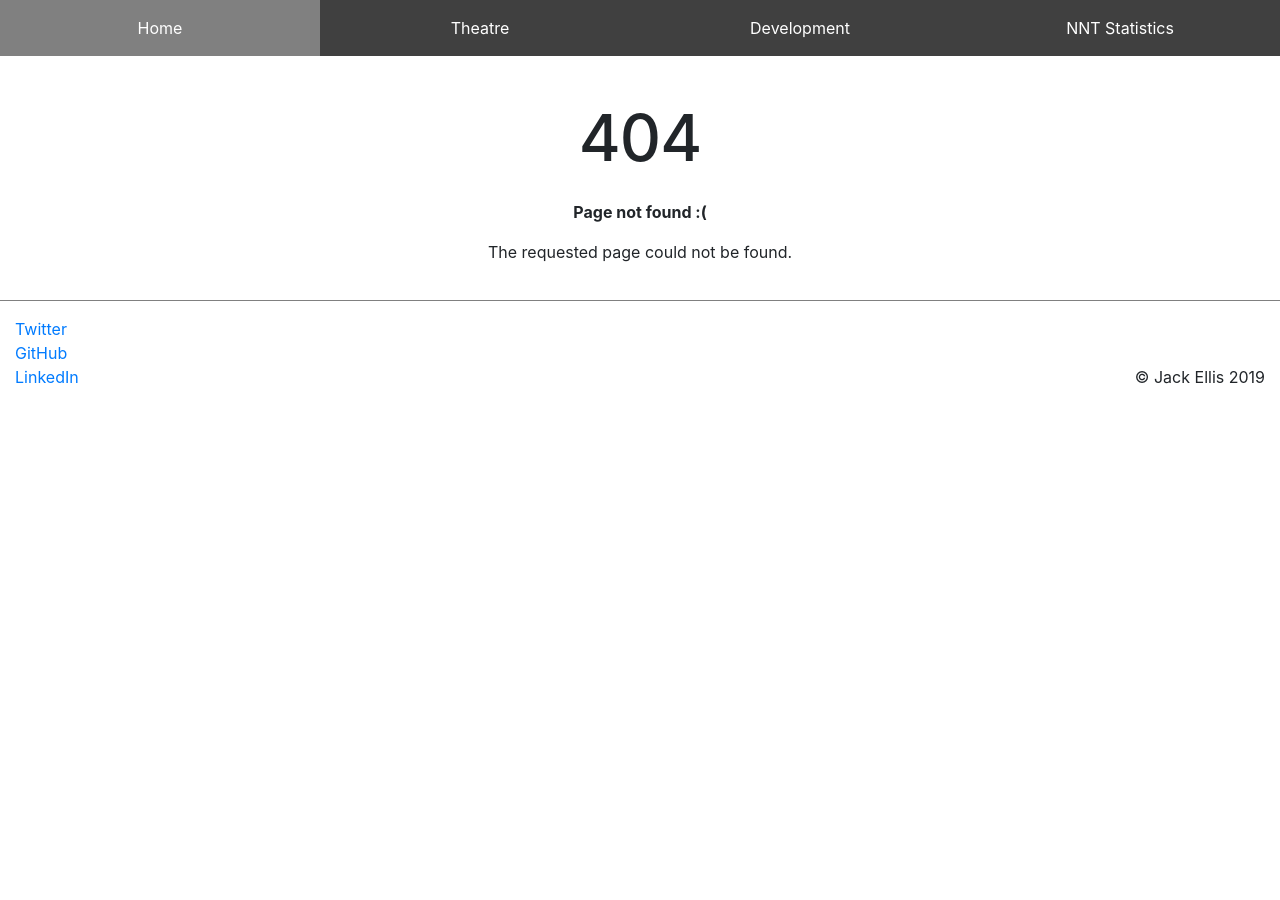
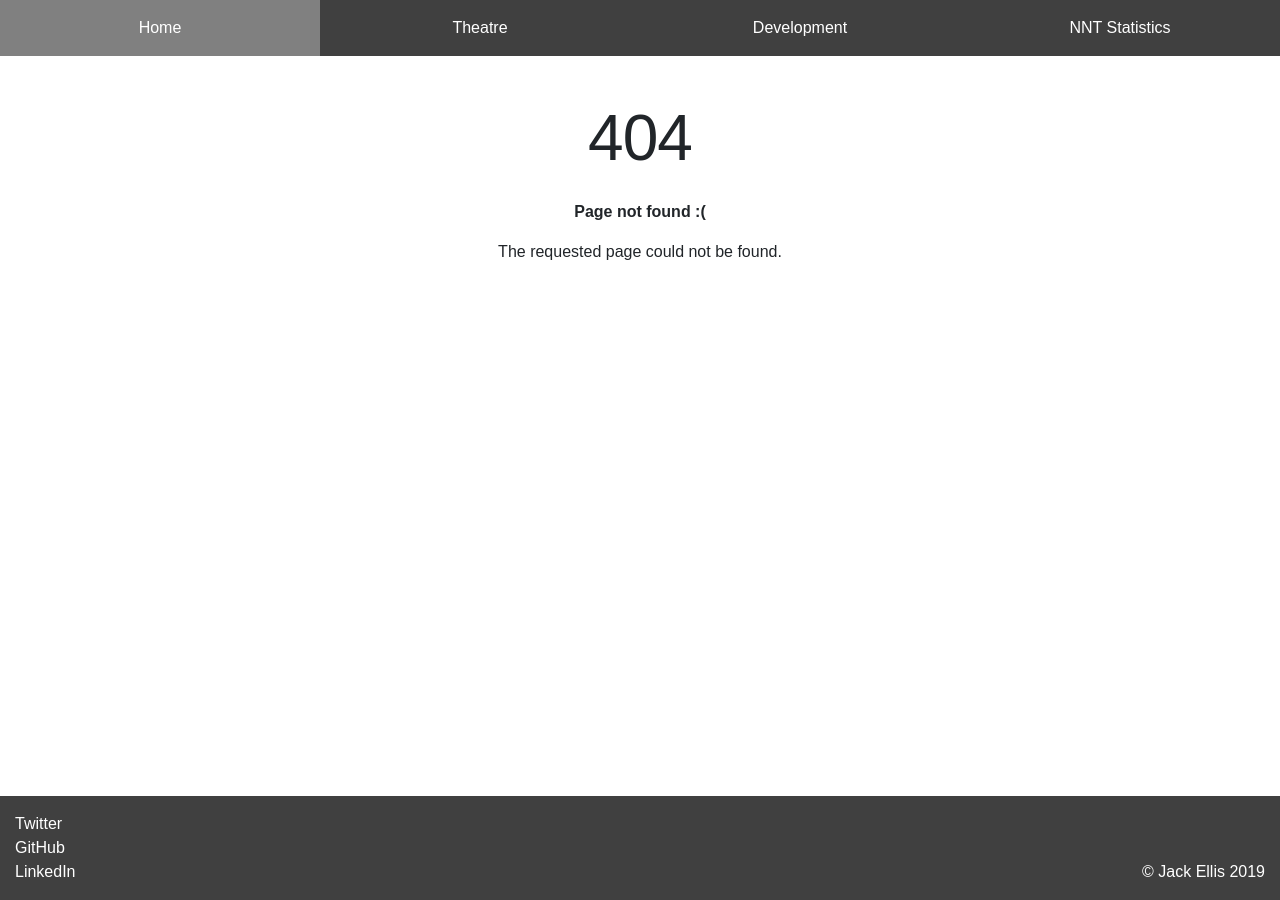
Before and after one commit to GingertronMk1/gingertronmk1.github.io, a Jekyll site: the page built from 404.html, in a window 1280 px wide. Built offline with Jekyll 4.4.1, drawn with Linux system fonts in a browser that asks for light colours.

Commit message:
Class and style updates to stick the footer to the bottom of the page regardless of length

```diff
--- a/_layouts/default.html
+++ b/_layouts/default.html
@@ -15,7 +15,7 @@
     {% include hero.html content=page.title %}
     {% endif %}
 
-    <div class="container row mx-auto px-auto">
+    <div class="content container row mx-auto px-auto">
       {{ content }}
     </div>
 
--- a/_sass/global.scss
+++ b/_sass/global.scss
@@ -2,9 +2,16 @@
  * GLOBAL STYLING
  */
 
-html {
+html,
+body {
+  height: 100%;
   font-family: sans-serif;
   overflow-x: hidden;
+}
+
+body {
+  display: flex;
+  flex-direction: column;
 }
 
 h1,
@@ -21,8 +28,11 @@
   text-decoration: none;
 }
 
+.content {
+  flex: 1 0 auto;
+}
 /*
- *  INCLUDES STYLING
+ *  `_INCLUDES` STYLING
  */
 
 // HEADER
@@ -43,8 +53,10 @@
 // FOOTER
 
 footer {
-  border-top: 0.1rem solid grey;
   padding: 1rem;
+  background-color: $grey-1;
+  color: $white;
+  flex-shrink: 0;
 
   ul {
     list-style-type: none;
@@ -54,6 +66,11 @@
 
   a {
     padding: 0;
+    color: $white;
+  }
+
+  a:hover {
+    color: $grey-0;
   }
 }
 
```
Also changed, not shown: other parts of _layouts/default.html (+1 -1 lines).
